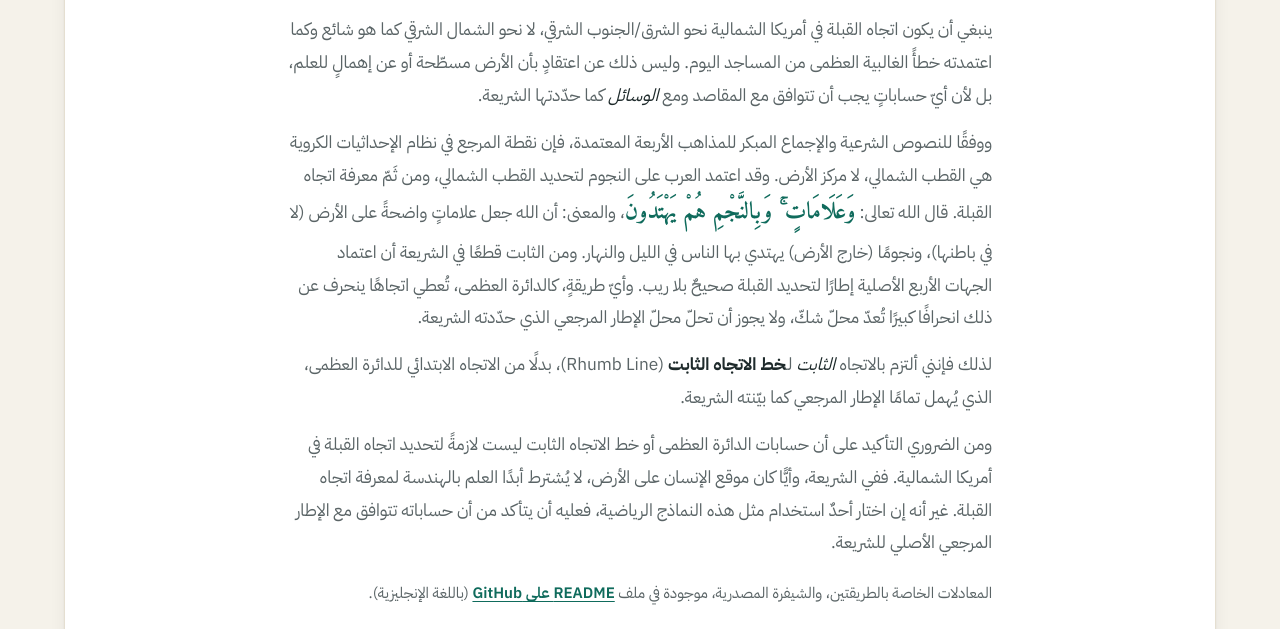
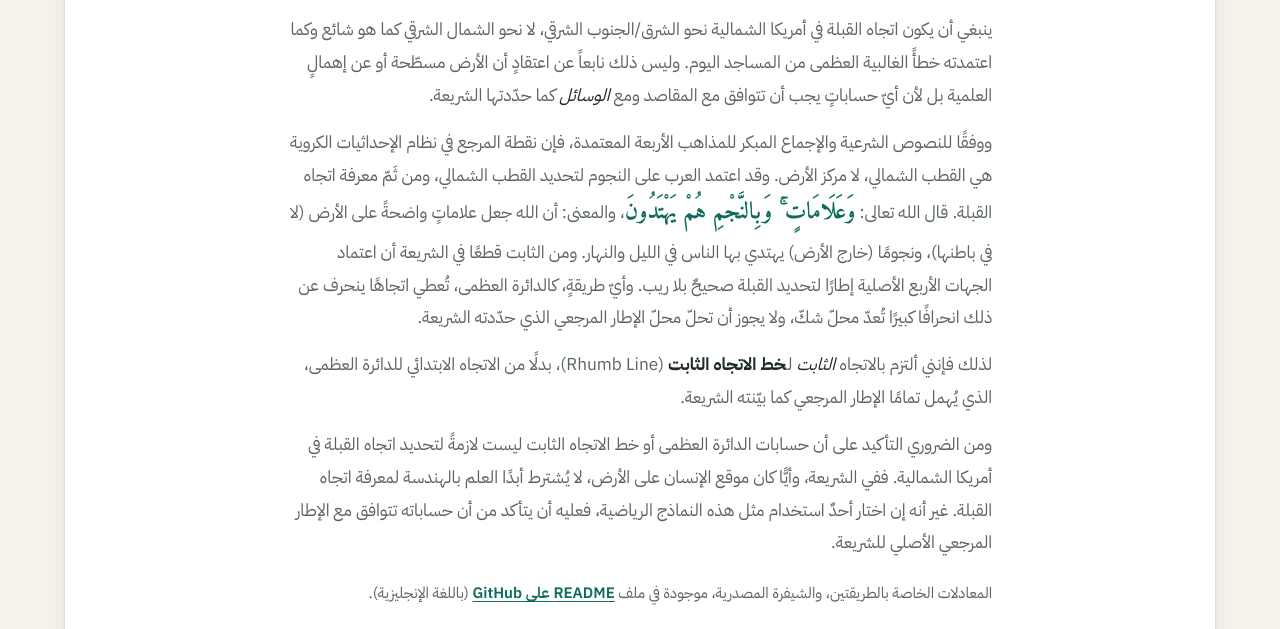
Before and after one commit to skababji/qibla_site, a plain HTML site: page web/ar/index.html in a window 1280 px wide. Shown: the part 159-788 px from the top of the page. Drawn offline with Linux system fonts and the light colour scheme; no server answers.

Commit message:
Fix wording in Arabic content for clarity and accuracy

```diff
--- a/web/ar/index.html
+++ b/web/ar/index.html
@@ -18,7 +18,7 @@
         <div class="content">
             <h1>القبلة في أمريكا الشمالية</h1>
             <div class="text-content">
-                <p>ينبغي أن يكون اتجاه القبلة في أمريكا الشمالية نحو الشرق/الجنوب الشرقي، لا نحو الشمال الشرقي كما هو شائع وكما اعتمدته خطأً الغالبية العظمى من المساجد اليوم. وليس ذلك عن اعتقادٍ بأن الأرض مسطّحة أو عن إهمالٍ للعلم، بل لأن أيّ حساباتٍ يجب أن تتوافق مع المقاصد ومع <em>الوسائل</em> كما حدّدتها الشريعة.</p>
+                <p>ينبغي أن يكون اتجاه القبلة في أمريكا الشمالية نحو الشرق/الجنوب الشرقي، لا نحو الشمال الشرقي كما هو شائع وكما اعتمدته خطأً الغالبية العظمى من المساجد اليوم. وليس ذلك نابعاً عن اعتقادٍ أن الأرض مسطّحة أو عن إهمالٍ العلمية بل لأن أيّ حساباتٍ يجب أن تتوافق مع المقاصد ومع <em>الوسائل</em> كما حدّدتها الشريعة.</p>
 
                 <p>ووفقًا للنصوص الشرعية والإجماع المبكر للمذاهب الأربعة المعتمدة، فإن نقطة المرجع في نظام الإحداثيات الكروية هي القطب الشمالي، لا مركز الأرض. وقد اعتمد العرب على النجوم لتحديد القطب الشمالي، ومن ثَمّ معرفة اتجاه القبلة. قال الله تعالى: <span class="verse" lang="ar" dir="rtl">وَعَلَامَاتٍ ۚ وَبِالنَّجْمِ هُمْ يَهْتَدُونَ</span>، والمعنى: أن الله جعل علاماتٍ واضحةً على الأرض (لا في باطنها)، ونجومًا (خارج الأرض) يهتدي بها الناس في الليل والنهار. ومن الثابت قطعًا في الشريعة أن اعتماد الجهات الأربع الأصلية إطارًا لتحديد القبلة صحيحٌ بلا ريب. وأيّ طريقةٍ، كالدائرة العظمى، تُعطي اتجاهًا ينحرف عن ذلك انحرافًا كبيرًا تُعدّ محلّ شكّ، ولا يجوز أن تحلّ محلّ الإطار المرجعي الذي حدّدته الشريعة.</p>
 
```
